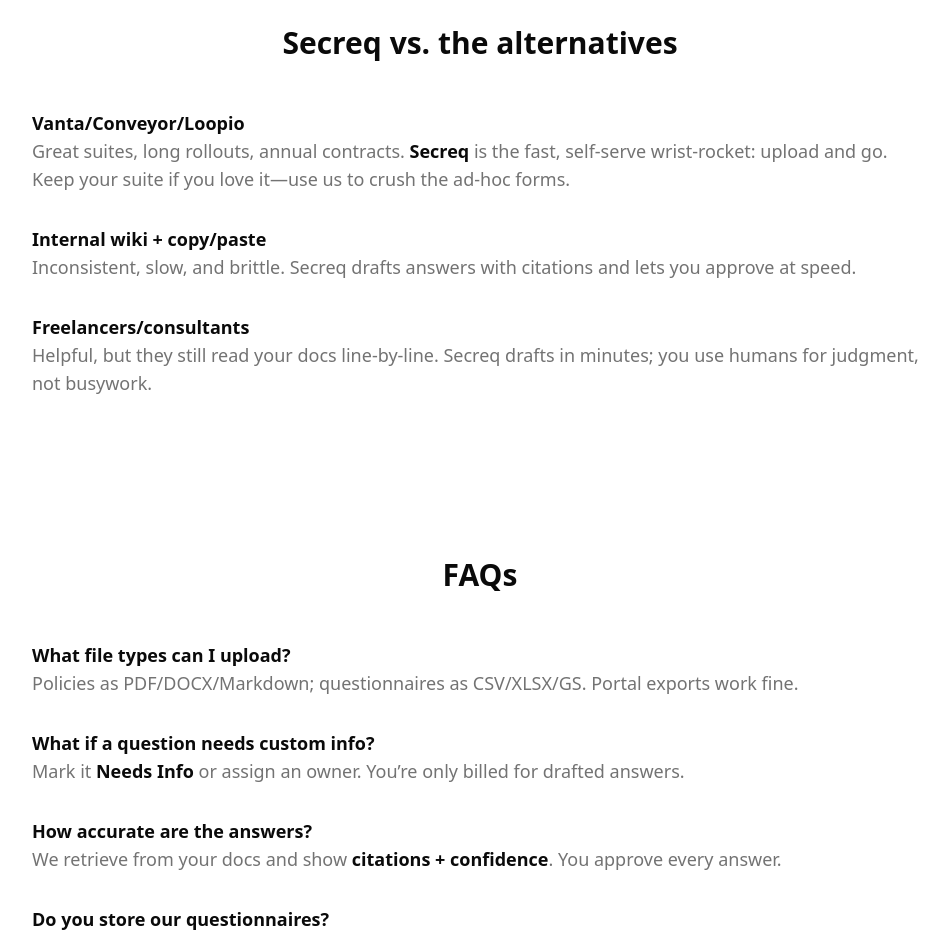
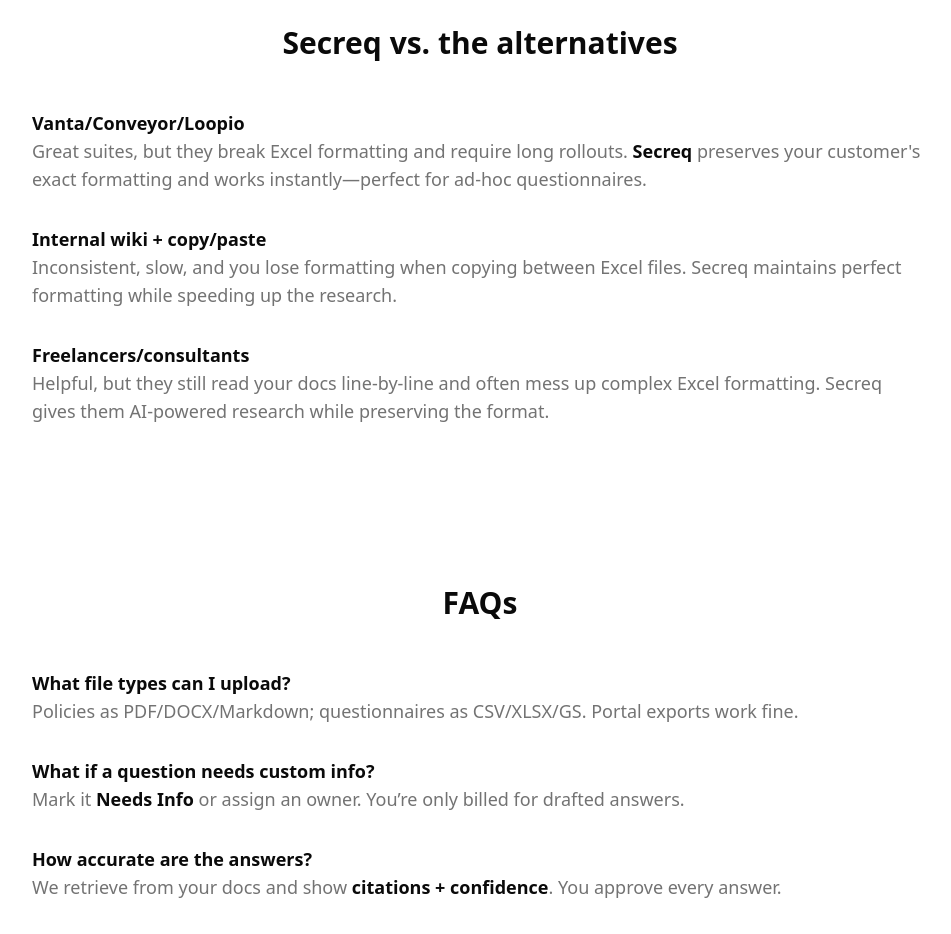
Before and after one commit to wrannaman/secreq, a Next.js app: page / in a window 1280 px wide. Shown: the part 4500-5434 px from the top of the page, without its empty margins (160-1111 px from the left). Built offline with nearby package versions, Linux system fonts and the light colour scheme; no server answers.

Commit message:
landing page copy

```diff
--- a/src/app/page.js
+++ b/src/app/page.js
@@ -328,15 +328,15 @@
             <div className="max-w-4xl mx-auto space-y-8 text-lg text-muted-foreground">
               <div>
                 <p className="font-semibold text-foreground">Vanta/Conveyor/Loopio</p>
-                <p>Great suites, long rollouts, annual contracts. <span className="font-semibold text-foreground">Secreq</span> is the fast, self‑serve wrist‑rocket: upload and go. Keep your suite if you love it—use us to crush the ad‑hoc forms.</p>
+                <p>Great suites, but they break Excel formatting and require long rollouts. <span className="font-semibold text-foreground">Secreq</span> preserves your customer&apos;s exact formatting and works instantly—perfect for ad-hoc questionnaires.</p>
               </div>
               <div>
                 <p className="font-semibold text-foreground">Internal wiki + copy/paste</p>
-                <p>Inconsistent, slow, and brittle. Secreq drafts answers with citations and lets you approve at speed.</p>
+                <p>Inconsistent, slow, and you lose formatting when copying between Excel files. Secreq maintains perfect formatting while speeding up the research.</p>
               </div>
               <div>
                 <p className="font-semibold text-foreground">Freelancers/consultants</p>
-                <p>Helpful, but they still read your docs line‑by‑line. Secreq drafts in minutes; you use humans for judgment, not busywork.</p>
+                <p>Helpful, but they still read your docs line‑by‑line and often mess up complex Excel formatting. Secreq gives them AI-powered research while preserving the format.</p>
               </div>
             </div>
           </div>
```
